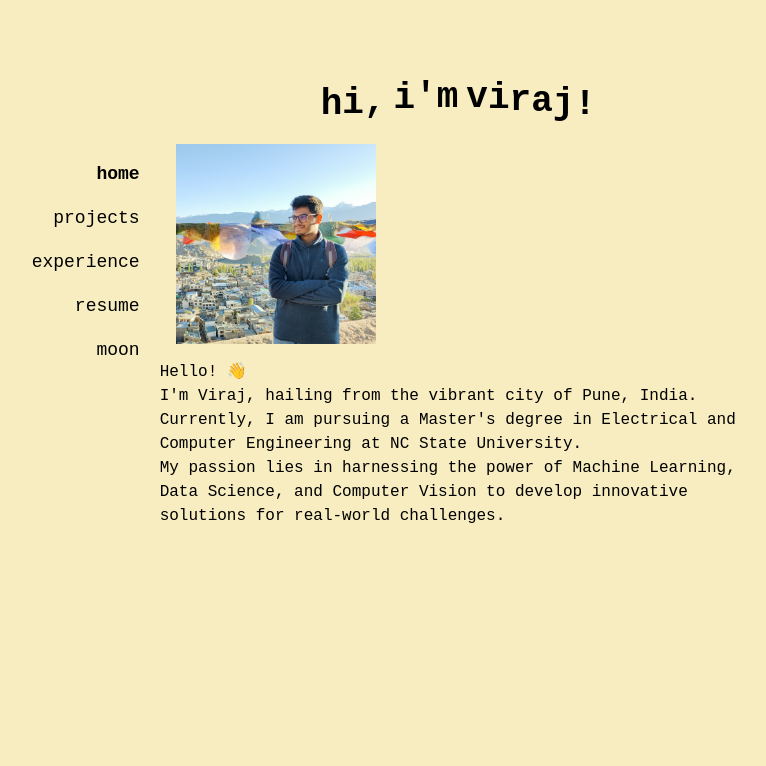
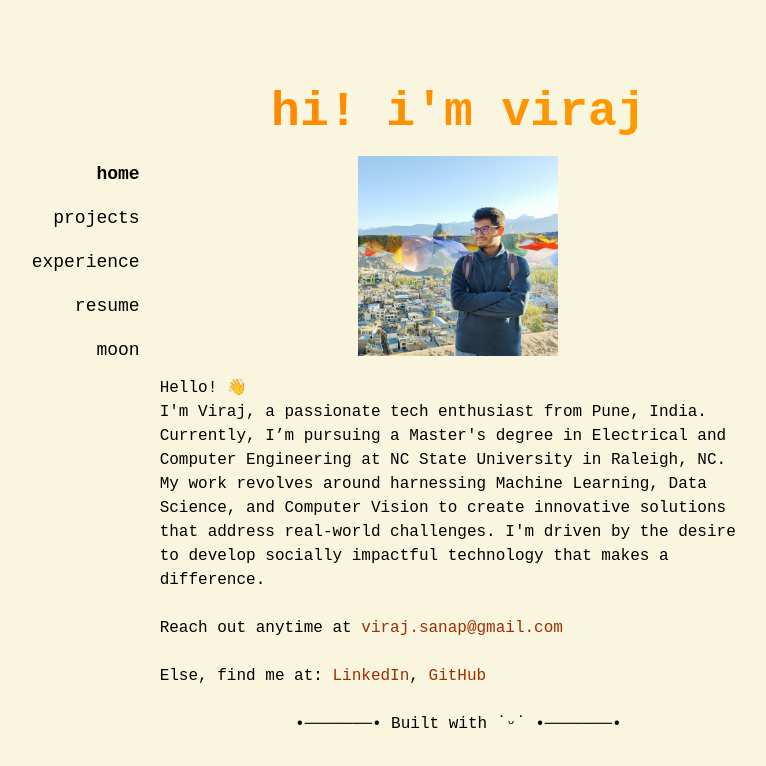
Before and after one commit to virajsanap/virajsanap.github.io, a React (Vite) app: page / in a window 1280 px wide. Shown: the top 766 px of the page, without its empty margins (243-1009 px from the left). Built offline with nearby package versions, Linux system fonts and the light colour scheme.

Commit message:
Changed home page

```diff
--- a/src/Home.jsx
+++ b/src/Home.jsx
@@ -1,12 +1,10 @@
 // Home.jsx
 import { NavLink, Outlet } from "react-router-dom";
 import './App.css';
-import React,{useState, useEffect} from "react";
-
+import React, { useState, useEffect } from "react";
 
 function Home() {
-  let [theme,setTheme] = useState("moon")
-  // const [bgcolor, setBgcolor] = useState(["#fbf5ef"])
+  let [theme, setTheme] = useState("moon");
   const pages = [
     { title: "home", path: "/" },
     { title: "projects", path: "/projects" },
@@ -14,19 +12,17 @@ function Home() {
     { title: "resume", path: "/resume" },
   ];
 
-  function changeTheme(){
-    var t = ((theme=="sun")?"moon":"sun")
-    setTheme(t)
-  };
+  function changeTheme() {
+    const t = theme === "sun" ? "moon" : "sun";
+    setTheme(t);
+  }
 
-  useEffect(()=>{
-    document.body.style.backgroundColor = ((theme==="sun")?"#404550":"#f7edc1");
-    document.body.style.color = ((theme=="sun")?"white":"black");
-  },[theme]);
-
+  useEffect(() => {
+    document.body.style.backgroundColor = theme === "sun" ? "#404550" : "#F7EDC180";
+    document.body.style.color = theme === "sun" ? "white" : "black";
+  }, [theme]);
 
   return (
-
     <div className="flex flex-col justify-center w-full md:max-w-3xl mx-auto gap-8 mt-[8vh] p-4">
       <div className="flex flex-col md:flex-row w-full max-w-4xl">
 
@@ -42,20 +38,16 @@ function Home() {
                 key={path}
                 to={path}
                 className={({ isActive }) =>
-                  `hover:text-black focus:outline-none ${
-                    isActive ? "font-bold" : ""
-                  }`
+                  `hover:text-black focus:outline-none ${isActive ? "font-bold" : ""}`
                 }
               >
-
                 {title}
               </NavLink>
             ))}
-            <button onClick={changeTheme} className={({ isActive }) =>
-                  `hover:text-black focus:outline-none ${
-                    isActive ? "font-bold" : ""
-                  }`
-                }>
+            <button
+              onClick={changeTheme}
+              className="hover:text-black focus:outline-none"
+            >
               {theme}
             </button>
           </nav>
@@ -68,7 +60,6 @@ function Home() {
       </div>
     </div>
   );
-
 }
 
 export default Home;
--- a/src/HomeContent.jsx
+++ b/src/HomeContent.jsx
@@ -1,17 +1,16 @@
 import React from "react";
-import './App.css'
-import me from './assets/profileimg2.jpg'
+import './App.css';
+import me from './assets/profileimg2.jpg';
 import logo from './assets/brainlogo1.png';
 
 function HomeContent() {
-  const text= "hi, i'm viraj!"
+  const greetingCharacters = "hi, i'm viraj!";
   return (
     <>
-        <div className="h-full p-2 ">
-        <div className="h-full w-full  flex flex-col justify-center items-center ">
+      <div className="h-full p-2">
+        <div className="h-full w-full flex flex-col justify-center items-center">
 
-        <h1 className="text-4xl font-bold relative text-blue">
-          <span>
+        {/* <h1 className="text-4xl font-bold bg-gradient-to-r from-green-400 to-blue-500 bg-clip-text text-transparent">
           {text.split("").map((char, index) => (
             <span
               key={index}
@@ -21,26 +20,34 @@ function HomeContent() {
               {char === " " ? "\u00A0" : char}
             </span>
           ))}
-          </span>
-        </h1>
+        </h1> */}
 
+        <h1 class="text-5xl font-bold bg-clip-text text-transparent bg-gradient-to-r from-orange-400 to-amber-500">hi! i'm viraj</h1>
 
           {/* Image Section */}
-            <div className="self-start p-4">
-            <img src={me} alt="Me" className="w-50 h-50 full object-cover" />
+          <div className="flex justify-center p-5 items-center">
+            <img src={me} alt="Me" className="w-[200px] h-[200px] object-cover" />
           </div>
+
           <div className="text-left">
             <p>
               Hello! 👋<br />
-                I'm Viraj, hailing from the vibrant city of Pune, India. <br />
-                Currently, I am pursuing a Master's degree in Electrical and Computer Engineering at NC State University. <br />
-                My passion lies in harnessing the power of Machine Learning, Data Science, and Computer Vision to develop innovative solutions for real-world challenges.<br/>
+              I'm Viraj, a passionate tech enthusiast from Pune, India. Currently, I’m pursuing a Master's degree in Electrical and Computer Engineering at NC State University in Raleigh, NC.<br />
+              My work revolves around harnessing Machine Learning, Data Science, and Computer Vision to create innovative solutions that address real-world challenges. I'm driven by the desire to develop socially impactful technology that makes a difference.
+              <br /><br />
+              Reach out anytime at
+              <a href="mailto:viraj.sanap@gmail.com" className="text-orange-800 hover:underline"> viraj.sanap@gmail.com</a><br /><br />
+              Else, find me at:
+              <a href="https://www.linkedin.com/in/virajsanap14/" className="text-orange-800 hover:underline"> LinkedIn</a>,
+              <a href="https://github.com/virajsanap" className="text-orange-800 hover:underline"> GitHub</a><br /><br />
+            </p>
+          </div>
 
-            </p>
+          <div className="w-full text-center">
+            •───────• Built with <a href="https://github.com/virajsanap/virajsanap.github.io">˙ᵕ˙</a> •───────•
           </div>
         </div>
       </div>
-
     </>
   );
 }
```
Also changed, not shown: src/Projects.jsx (+8 -6 lines), src/App.css (line endings or trailing spaces). Lines whose indentation alone changed are shown as unchanged.
